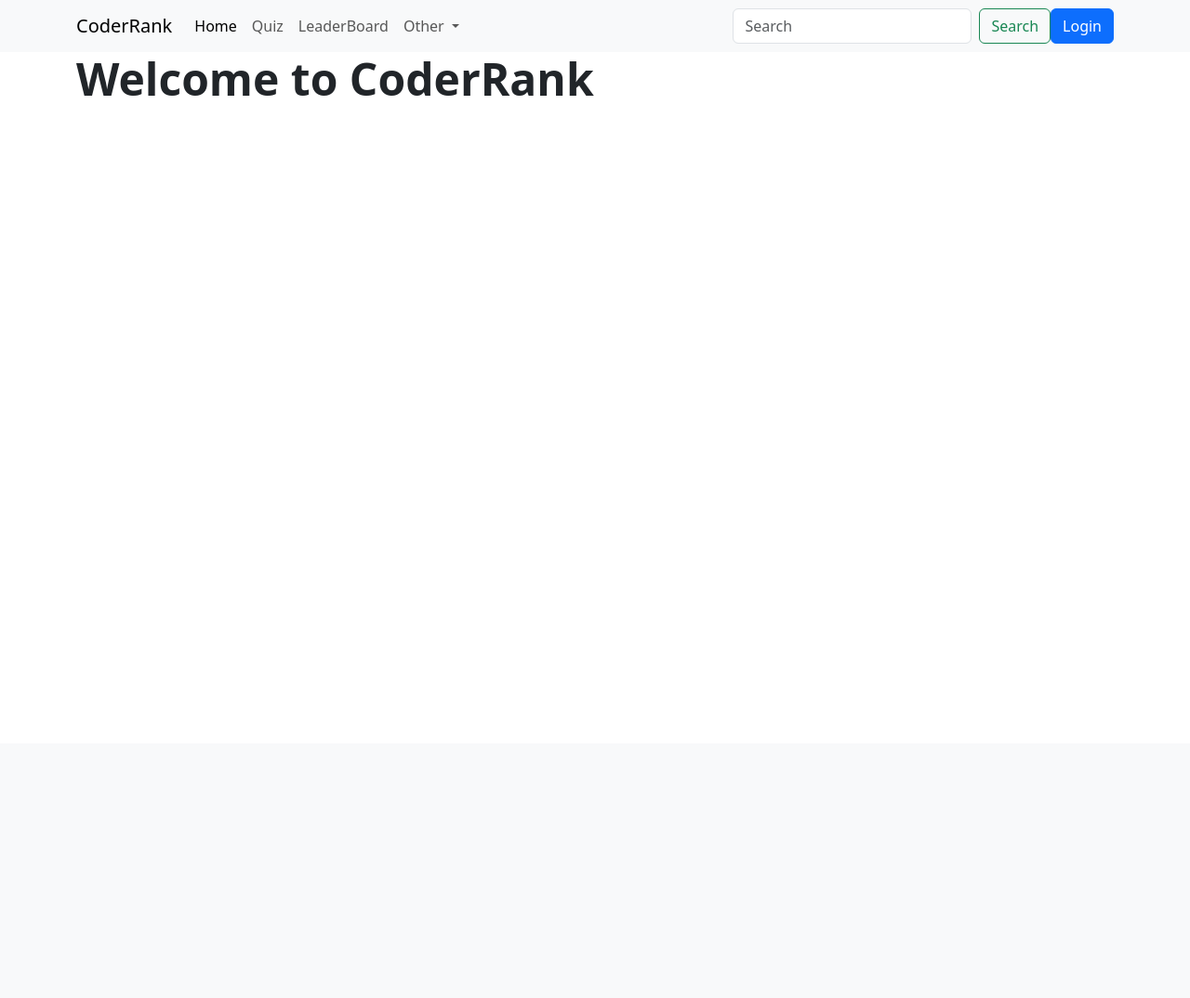
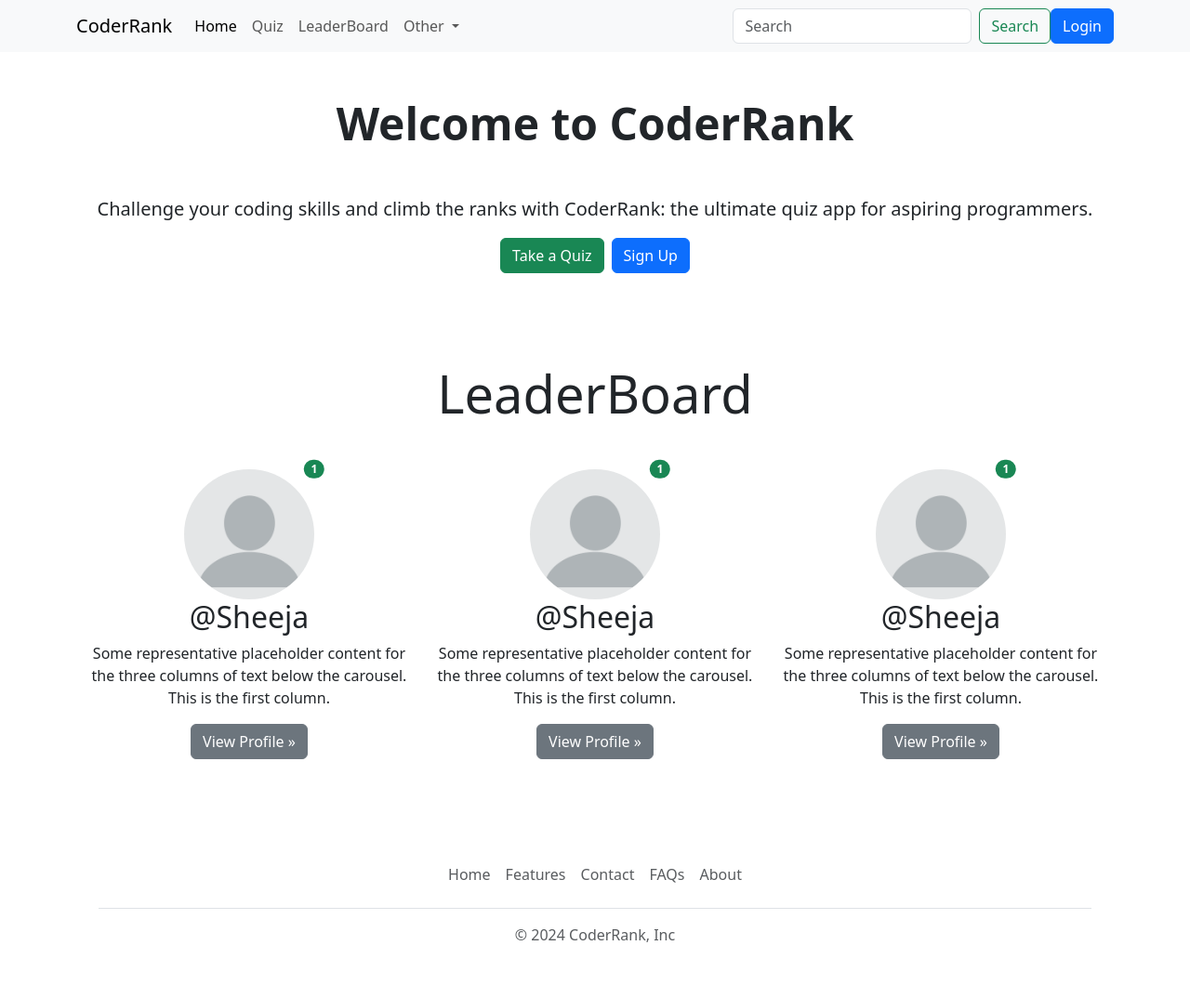
Before and after one commit to SheejaLawrance/B9IS109-WEB-DEVELOPMENT-FOR-INFORMATION-SYSTEMS-CA2, a Django app: template templates/home.html in a window 1280 px wide. Shown: the whole page at 93% size. Before the commit the page ends 103 px from the top, so only its background shows below. Run offline with Django 5.2, Linux system fonts and the light colour scheme; the template is opened without the code that fills it, so the values that code supplies are empty.

Commit message:
home page UI

```diff
--- a/templates/home.html
+++ b/templates/home.html
@@ -1,18 +1,23 @@
 <!DOCTYPE html>
 <html lang="en">
+
 <head>
     <meta charset="utf-8">
     <meta http-equiv="X-UA-Compatible" content="IE=edge">
     <meta name="viewport" content="width=device-width, initial-scale=1.0">
     <title>Welcome to CoderRank</title>
-    <link href="https://cdn.jsdelivr.net/npm/bootstrap@5.3.3/dist/css/bootstrap.min.css" rel="stylesheet" integrity="sha384-QWTKZyjpPEjISv5WaRU9OFeRpok6YctnYmDr5pNlyT2bRjXh0JMhjY6hW+ALEwIH" crossorigin="anonymous">
+    <link href="https://cdn.jsdelivr.net/npm/bootstrap@5.3.3/dist/css/bootstrap.min.css" rel="stylesheet"
+        integrity="sha384-QWTKZyjpPEjISv5WaRU9OFeRpok6YctnYmDr5pNlyT2bRjXh0JMhjY6hW+ALEwIH" crossorigin="anonymous">
 </head>
 </head>
+
 <body>
     <nav class="navbar navbar-expand-lg bg-body-tertiary">
         <div class="container">
             <a class="navbar-brand" href="#">CoderRank</a>
-          <button class="navbar-toggler" type="button" data-bs-toggle="collapse" data-bs-target="#navbarSupportedContent" aria-controls="navbarSupportedContent" aria-expanded="false" aria-label="Toggle navigation">
+            <button class="navbar-toggler" type="button" data-bs-toggle="collapse"
+                data-bs-target="#navbarSupportedContent" aria-controls="navbarSupportedContent" aria-expanded="false"
+                aria-label="Toggle navigation">
                 <span class="navbar-toggler-icon"></span>
             </button>
             <div class="collapse navbar-collapse" id="navbarSupportedContent">
@@ -27,13 +32,16 @@
                         <a class="nav-link" href="#">LeaderBoard</a>
                     </li>
                     <li class="nav-item dropdown">
-                <a class="nav-link dropdown-toggle" href="#" role="button" data-bs-toggle="dropdown" aria-expanded="false">
+                        <a class="nav-link dropdown-toggle" href="#" role="button" data-bs-toggle="dropdown"
+                            aria-expanded="false">
                             Other
                         </a>
                         <ul class="dropdown-menu">
                             <li><a class="dropdown-item" href="#">About Us</a></li>
                             <li><a class="dropdown-item" href="#">FAQ</a></li>
-                  <li><hr class="dropdown-divider"></li>
+                            <li>
+                                <hr class="dropdown-divider">
+                            </li>
                             <li><a class="dropdown-item" href="#">Downloads</a></li>
                         </ul>
                     </li>
@@ -47,10 +55,76 @@
             </div>
         </div>
     </nav>
-    <div class="container">
-        <h1 class="display-5 fw-bold">Welcome to CoderRank</h1>
+    <div class="container text-center">
+        <h1 class="display-5 fw-bold my-5">Welcome to CoderRank</h1>
+        <p class="fs-5">Challenge your coding skills and climb the ranks with CoderRank: the ultimate quiz app for
+            aspiring programmers.</p>
+        <div class="d-inline-flex gap-2 mb-5">
+            <a href="./quiz.html" class="btn btn-success">Take a Quiz</a>
+            <a href="./register.html" class="btn btn-primary">Sign Up</a>
         </div>
 
-    <script src="https://cdn.jsdelivr.net/npm/bootstrap@5.3.3/dist/js/bootstrap.bundle.min.js" integrity="sha384-YvpcrYf0tY3lHB60NNkmXc5s9fDVZLESaAA55NDzOxhy9GkcIdslK1eN7N6jIeHz" crossorigin="anonymous"></script>
+        <div class="container text-center">
+            <h1 class="display-4 text-center my-5">LeaderBoard</h1>
+            <div class="row">
+                <div class="col-lg-4 position-relative mb-5">
+                    <img src="../static/blank-profile-picture-973460_1280.png" width="140" height="140" alt="user"
+                        class="img-fluid bd-placeholder-img rounded-circle">
+                    <span class="position-absolute top-0 start-90 translate-middle badge rounded-pill bg-success">
+                        1
+                        <span class="visually-hidden">unread messages</span>
+                    </span>
+                    <h2 class="fw-normal">@Sheeja</h2>
+                    <p>Some representative placeholder content for the three columns of text below the carousel. This is
+                        the
+                        first column.</p>
+                    <p><a class="btn btn-secondary" href="#">View Profile »</a></p>
+                </div>
+                <div class="col-lg-4 position-relative mb-5">
+                    <img src="../static/blank-profile-picture-973460_1280.png" width="140" height="140" alt="user"
+                        class="img-fluid bd-placeholder-img rounded-circle">
+                    <span class="position-absolute top-0 start-90 translate-middle badge rounded-pill bg-success">
+                        1
+                        <span class="visually-hidden">unread messages</span>
+                    </span>
+                    <h2 class="fw-normal">@Sheeja</h2>
+                    <p>Some representative placeholder content for the three columns of text below the carousel. This is
+                        the
+                        first column.</p>
+                    <p><a class="btn btn-secondary" href="#">View Profile »</a></p>
+                </div>
+                <div class="col-lg-4 position-relative mb-5">
+                    <img src="../static/blank-profile-picture-973460_1280.png" width="140" height="140" alt="user"
+                        class="img-fluid bd-placeholder-img rounded-circle">
+                    <span class="position-absolute top-0 start-90 translate-middle badge rounded-pill bg-success">
+                        1
+                        <span class="visually-hidden">unread messages</span>
+                    </span>
+                    <h2 class="fw-normal">@Sheeja</h2>
+                    <p>Some representative placeholder content for the three columns of text below the carousel. This is
+                        the
+                        first column.</p>
+                    <p><a class="btn btn-secondary" href="#">View Profile »</a></p>
+                </div>
+            </div>
+            <div class="container">
+                <footer class="py-3 my-4">
+                    <ul class="nav justify-content-center border-bottom pb-3 mb-3">
+                        <li class="nav-item"><a href="#" class="nav-link px-2 text-body-secondary">Home</a></li>
+                        <li class="nav-item"><a href="#" class="nav-link px-2 text-body-secondary">Features</a></li>
+                        <li class="nav-item"><a href="#" class="nav-link px-2 text-body-secondary">Contact</a></li>
+                        <li class="nav-item"><a href="#" class="nav-link px-2 text-body-secondary">FAQs</a></li>
+                        <li class="nav-item"><a href="#" class="nav-link px-2 text-body-secondary">About</a></li>
+                    </ul>
+                    <p class="text-center text-body-secondary">© 2024 CoderRank, Inc</p>
+                </footer>
+            </div>
+
+
+        </div>
+
+        <script src="https://cdn.jsdelivr.net/npm/bootstrap@5.3.3/dist/js/bootstrap.bundle.min.js"
+            integrity="sha384-YvpcrYf0tY3lHB60NNkmXc5s9fDVZLESaAA55NDzOxhy9GkcIdslK1eN7N6jIeHz"
+            crossorigin="anonymous"></script>
 </body>
 </html>
```
Also changed, not shown: templates/quiz.html (added, +54 -0 lines), templates/register.html (added, +54 -0 lines), static/blank-profile-picture-973460_1280.png (added). Lines whose indentation alone changed are shown as unchanged.
